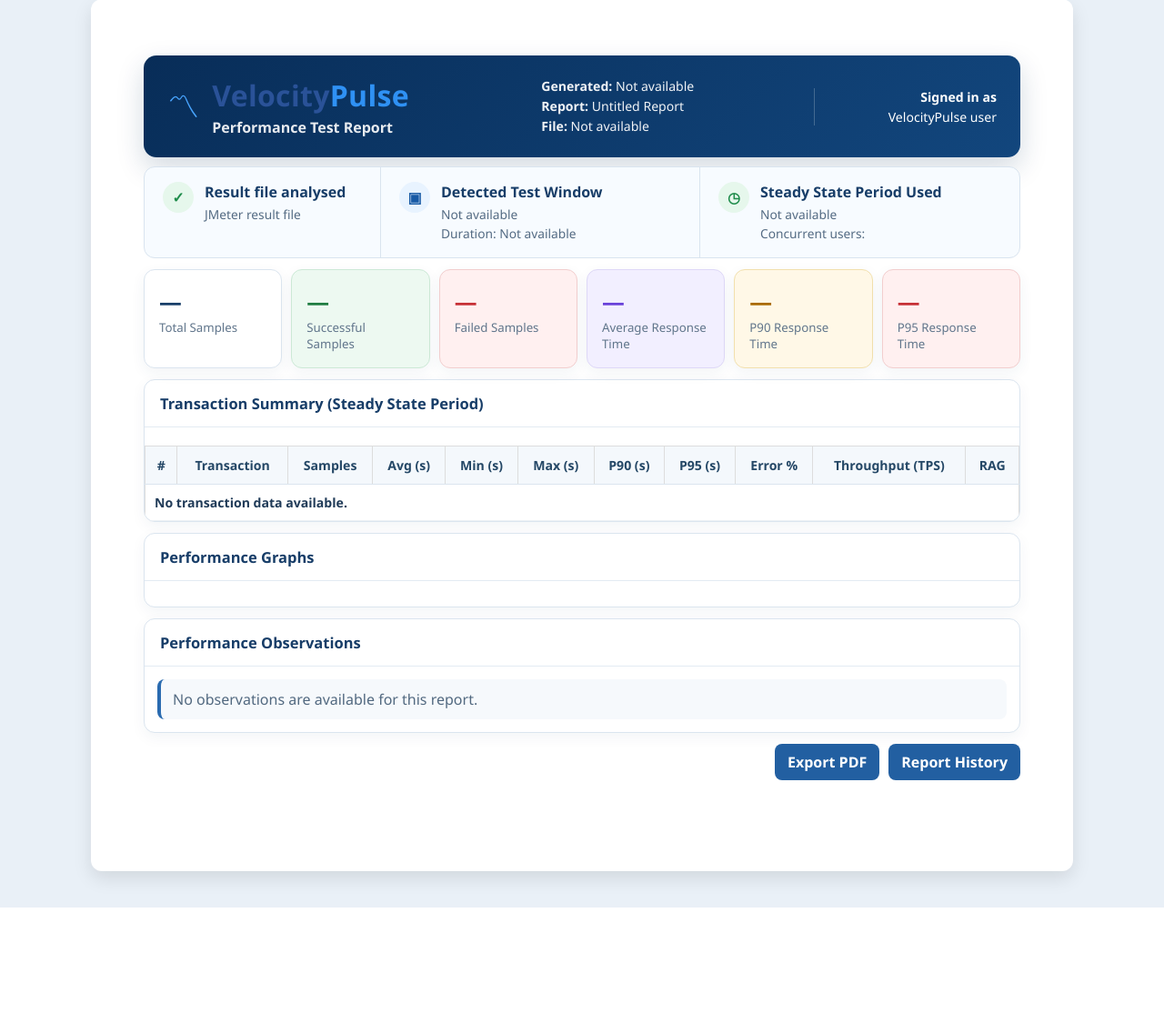
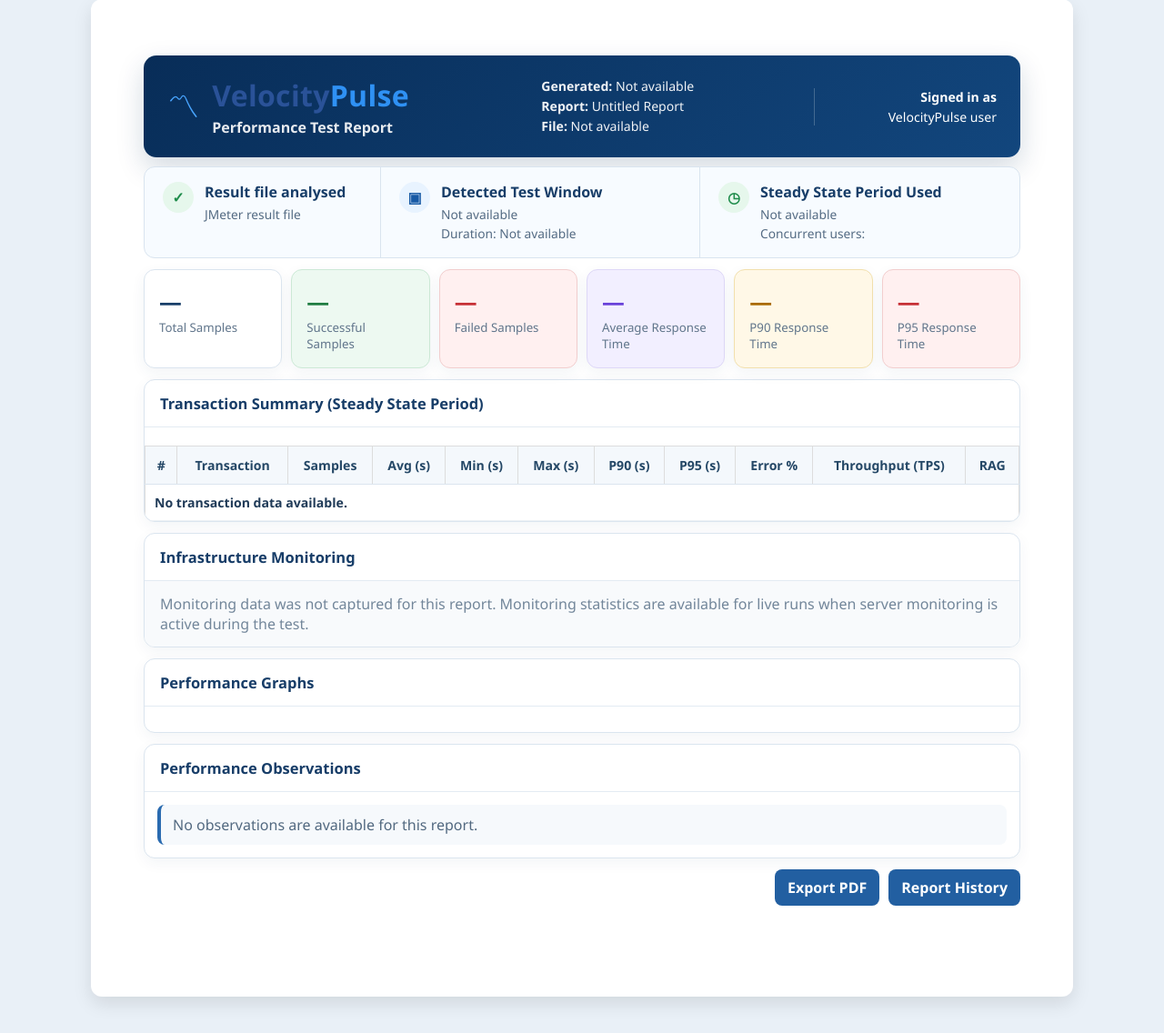
Before and after one commit to Sid147228/VelocityPulse_Full_Sep2026, a Python web app: template templates/report.html in a window 1280 px wide. Shown: the part 129-1265 px from the top of the page at 91% size. Before the commit the page ends 1127 px from the top, so only its background shows below. Run offline with Jinja, Linux system fonts and the light colour scheme; the template is opened without the code that fills it, so the values that code supplies are empty.

Commit message:
Add infrastructure monitoring statistics to report UI

```diff
--- a/templates/report.html
+++ b/templates/report.html
@@ -11,6 +11,7 @@
 {% set series_error_rate_by_txn = series_error_rate_by_txn or {} %}
 {% set series_throughput_over_time = series_throughput_over_time or [] %}
 {% set series_tps_by_txn = series_tps_by_txn or {} %}
+{% set monitoring_stats = monitoring_stats|default([]) %}
 
 <style>
   {% if is_pdf %}.vp-header { display:none !important; } .content { max-width:none !important; padding:0 !important; }{% endif %}
@@ -84,6 +85,21 @@
   .chart-card canvas { width:100% !important; height:285px !important; }
   .static-grid { display:grid; grid-template-columns:1fr 1fr; gap:12px; padding:14px; }
   .static-grid img { width:100%; border:1px solid #e1e8ef; border-radius:8px; }
+  .monitoring-grid { display:grid; grid-template-columns:repeat(auto-fit,minmax(330px,1fr)); gap:12px; padding:14px; }
+  .monitoring-card { border:1px solid #dbe5ef; border-radius:10px; padding:14px; background:#fbfdff; }
+  .monitoring-head { display:flex; align-items:center; justify-content:space-between; gap:12px; margin-bottom:11px; }
+  .monitoring-name { font-weight:800; color:#173d68; }
+  .monitoring-meta { color:#72869a; font-size:.76rem; margin-top:2px; }
+  .monitoring-status { border-radius:999px; padding:4px 9px; font-size:.72rem; font-weight:800; }
+  .monitoring-status--green { background:#e4f6ea; color:#1d7b3e; }
+  .monitoring-status--amber { background:#fff4d7; color:#936000; }
+  .monitoring-status--red { background:#ffe5e5; color:#bd2d33; }
+  .monitoring-metrics { display:grid; grid-template-columns:repeat(4,1fr); gap:8px; }
+  .monitoring-metric { background:#fff; border:1px solid #e3eaf1; border-radius:8px; padding:9px; }
+  .monitoring-metric strong { display:block; color:#173d68; font-size:.96rem; }
+  .monitoring-metric span { display:block; color:#77899b; font-size:.7rem; margin-top:2px; }
+  .monitoring-divider { grid-column:1/-1; color:#526b83; font-size:.75rem; font-weight:800; margin-top:2px; }
+  .monitoring-empty { padding:14px 17px; color:#72869a; background:#f8fafc; }
   .observations { display:grid; gap:9px; padding:14px; }
   .observation { border-left:4px solid #2a6bb0; border-radius:8px; padding:11px 13px; background:#f6f9fc; }
   .observation--success { border-left-color:#2c9a55; background:#f0faf3; }
@@ -238,6 +254,43 @@
     </div>
   </section>
 
+  <section class="report-panel">
+    <h2 class="panel-title">Infrastructure Monitoring</h2>
+    {% if monitoring_stats %}
+    <div class="monitoring-grid">
+      {% for monitor in monitoring_stats %}
+      <div class="monitoring-card">
+        <div class="monitoring-head">
+          <div>
+            <div class="monitoring-name">{{ monitor.server }}</div>
+            <div class="monitoring-meta">
+              {{ monitor.host or 'Local host' }} · {{ monitor.os or 'OS unavailable' }} ·
+              {{ monitor.samples }} samples · {{ "%.0f"|format(monitor.duration_seconds|float) }}s coverage
+            </div>
+          </div>
+          {% set monitor_status = monitor.status|default('GREEN') %}
+          <span class="monitoring-status monitoring-status--{{ monitor_status|lower }}">{{ monitor_status }}</span>
+        </div>
+        <div class="monitoring-metrics">
+          <div class="monitoring-divider">CPU</div>
+          <div class="monitoring-metric"><strong>{{ "%.1f"|format(monitor.avg_cpu|float) }}%</strong><span>Average</span></div>
+          <div class="monitoring-metric"><strong>{{ "%.1f"|format(monitor.p95_cpu|float) }}%</strong><span>P95</span></div>
+          <div class="monitoring-metric"><strong>{{ "%.1f"|format(monitor.max_cpu|float) }}%</strong><span>Peak</span></div>
+          <div class="monitoring-metric"><strong>{{ "%.1f"|format(monitor.cpu_high_pct|float) }}%</strong><span>Samples ≥85%</span></div>
+          <div class="monitoring-divider">Memory</div>
+          <div class="monitoring-metric"><strong>{{ "%.1f"|format(monitor.avg_mem|float) }}%</strong><span>Average</span></div>
+          <div class="monitoring-metric"><strong>{{ "%.1f"|format(monitor.p95_mem|float) }}%</strong><span>P95</span></div>
+          <div class="monitoring-metric"><strong>{{ "%.1f"|format(monitor.max_mem|float) }}%</strong><span>Peak</span></div>
+          <div class="monitoring-metric"><strong>{{ "%.1f"|format(monitor.mem_high_pct|float) }}%</strong><span>Samples ≥85%</span></div>
+        </div>
+      </div>
+      {% endfor %}
+    </div>
+    {% else %}
+      <div class="monitoring-empty">Monitoring data was not captured for this report. Monitoring statistics are available for live runs when server monitoring is active during the test.</div>
+    {% endif %}
+  </section>
+
   {% if is_pdf or not chart_time_labels %}
     <section class="report-panel">
       <h2 class="panel-title">Performance Graphs</h2>
```
